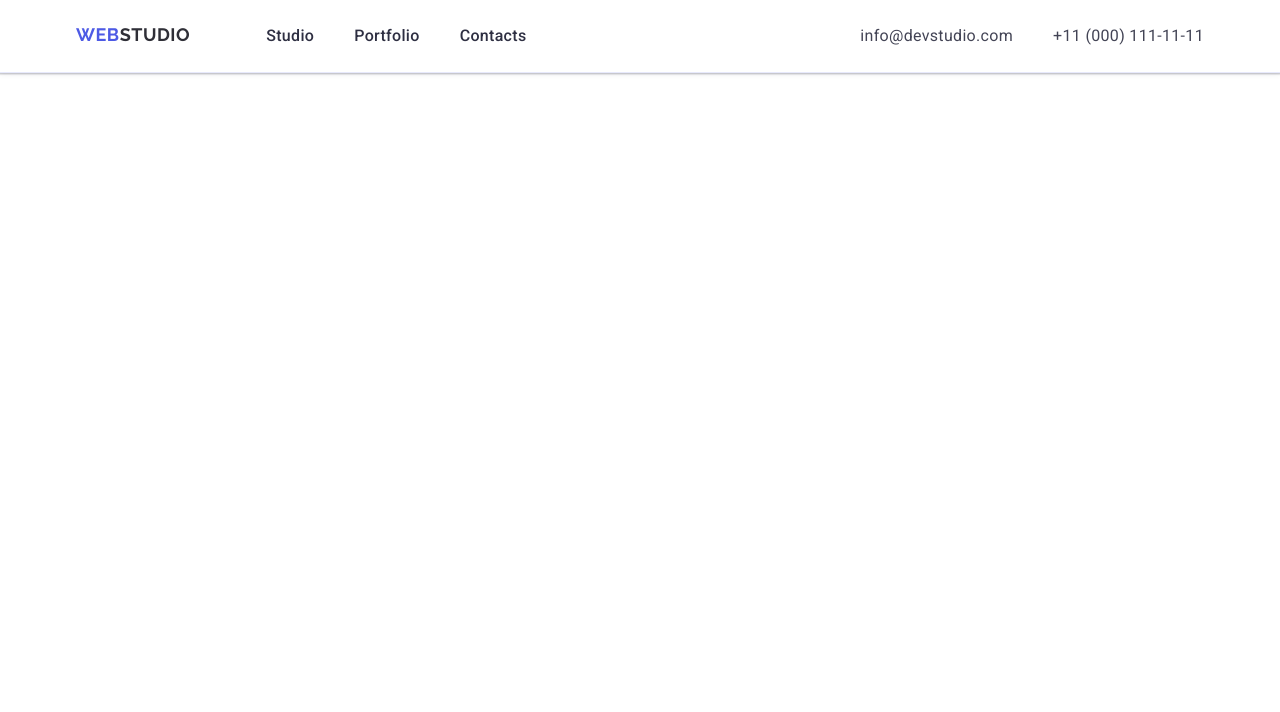
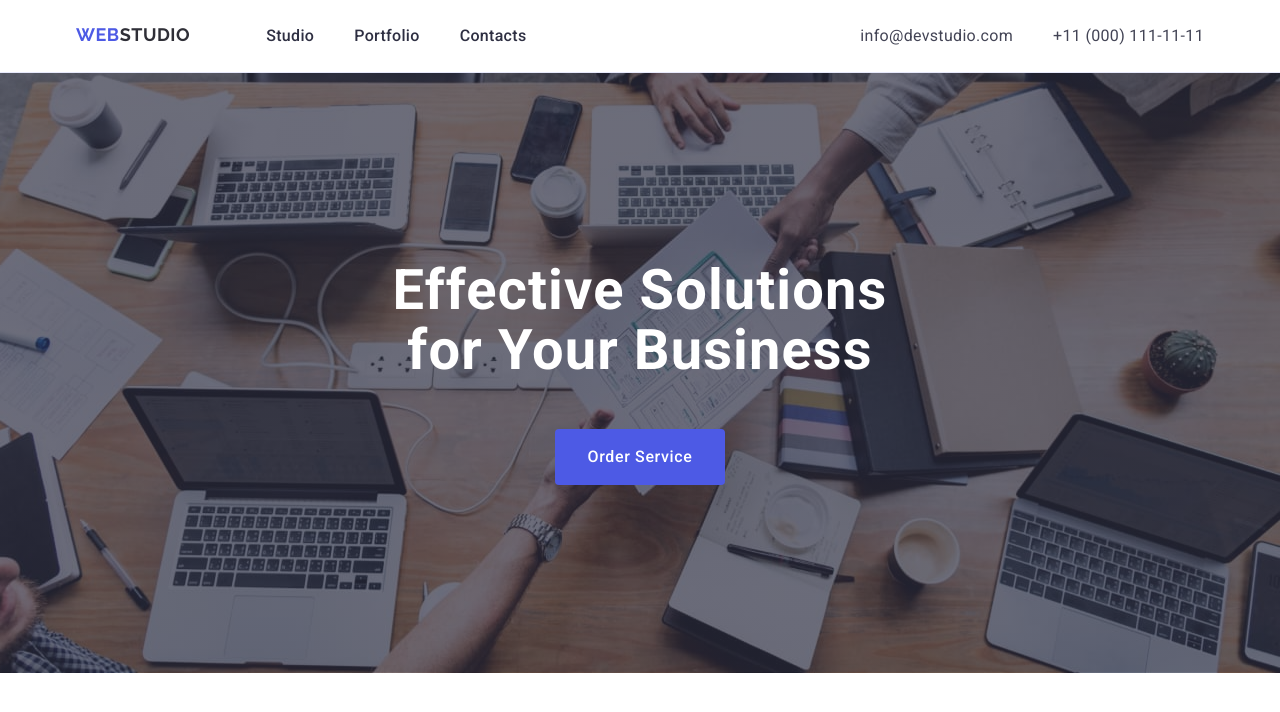
Before and after one commit to VitaliiHryshchenko/goit-markup-hw-06, a plain HTML site: page index.html in a window 1280 px wide. Drawn offline with nearby package versions, Linux system fonts and the light colour scheme.

Commit message:
section one done

```diff
--- a/css/styles.css
+++ b/css/styles.css
@@ -104,6 +104,60 @@ address {
 
 
 /*========== /HEADER MOBILE STYLES =========*/
+
+/*========== SECTION ONE MOBILE ==========*/
+.section-one {
+    max-width: 320px;
+    background-color: #2e2f42;
+    padding: 72px 0;
+    text-align: center;
+    background-image: linear-gradient(rgba(46, 47, 66, 0.7), rgba(46, 47, 66, 0.7)), url(../images/Dark-bg-mobile.jpg);
+    background-size: cover;
+    background-repeat: no-repeat;
+    background-position: center;
+    margin-left: auto;
+    margin-right: auto;
+}
+.title {
+    font-size: 36px;
+    line-height: 1.12;
+    letter-spacing: 0.02em;
+    color: #ffffff;
+    max-width: 217px;
+    margin-left: auto;
+    margin-right: auto;
+    margin-bottom: 72px;
+    text-transform: capitalize;
+}
+.but {
+    font-size: 16px;
+    font-weight: 500;
+    line-height: 1.5;
+    letter-spacing: 0.04em;
+    color: #ffffff;
+    background-color: #4D5AE5;
+    border-radius: 4px;
+    padding: 16px 32px;
+    border: none;
+    min-width: 169px;
+    transition: background-color 250ms cubic-bezier(0.4, 0, 0.2, 1) 0ms;
+}
+.but:hover,
+.but:focus {
+    background-color: #404BBF;
+}
+@media screen and (min-resolution: 192dpi),
+       screen and (min-resolution: 2dppx),
+       screen and (min-device-pixel-ratio: 2) {
+
+        .section-one {
+        background-image: linear-gradient(rgba(46, 47, 66, 0.7), rgba(46, 47, 66, 0.7)), url(../images/retina/Dark-bg-mobile@2x.jpg);
+        }
+
+}
+/*========== /SECTION ONE MOBILE ==========*/
+
+/*========== STYLE MENU MOBILE ==========*/
 @media screen and (max-width: 767px) {
 .mobile-open-btn {
     border: none;
@@ -233,6 +287,10 @@ address {
     line-height: 0;
 }
 }
+/*========== /STYLE MENU MOBILE ==========*/
+
+
+/*========== STYLE TABLET ===========*/
 
  @media screen and (min-width: 768px) {
 .container {
@@ -246,6 +304,7 @@ address {
 
         border-bottom: 1px solid #E7E9FC;
 }
+
 /*========== HEADER TABLET STYLES ==========*/
 .logo {
     margin-right: 120px;
@@ -318,10 +377,36 @@ address {
 .mobile-menu {
     display: none;
 }
- }
+
 
 /*========== /HEADER TABLET STYLES =========*/
 
+/*========== SECTION ONE TABLET ==========*/
+.section-one {
+    max-width: 768px;
+    padding: 112px 0;
+    background-image: linear-gradient(rgba(46, 47, 66, 0.7), rgba(46, 47, 66, 0.7)), url(../images/Dark-bg-tablet.jpg);
+
+}
+.title {
+    font-size: 56px;
+    line-height: 1.07;
+    max-width: 496px;
+    margin-bottom: 36px;
+    text-transform: none;
+}
+@media screen and (min-resolution: 192dpi),
+       screen and (min-resolution: 2dppx),
+       screen and (min-device-pixel-ratio: 2) {
+
+    .section-one {
+        background-image: linear-gradient(rgba(46, 47, 66, 0.7), rgba(46, 47, 66, 0.7)), url(../images/retina/Dark-bg-tablet@2x.jpg);
+    }
+
+}
+
+/*========== /SECTION ONE TABLET ==========*/
+}
 
 
  @media screen and (min-width: 1158px) {
@@ -347,4 +432,26 @@ address {
     line-height: 1.5;
     letter-spacing: 0.02em;
 }
+/*========== SECTION ONE DESKTOP ==========*/
+
+.section-one {
+    max-width: 1440px;
+    padding: 188px 0;
+    background-image: linear-gradient(rgba(46, 47, 66, 0.7), rgba(46, 47, 66, 0.7)), url(../images/bg_people_office.jpg);
+
 }
+@media screen and (min-resolution: 192dpi),
+screen and (min-resolution: 2dppx),
+screen and (min-device-pixel-ratio: 2) {
+
+    .section-one {
+        background-image: linear-gradient(rgba(46, 47, 66, 0.7), rgba(46, 47, 66, 0.7)), url(../images/retina/bg_people_office@2x.jpg);
+    }
+}
+
+
+.title {
+    margin-bottom: 48px;
+}
+/*========== SECTION ONE DESKTOP ==========*/
+}
--- a/index.html
+++ b/index.html
@@ -64,12 +64,12 @@
     <main>
       <!-- SECTION ONE -->
 
-      <!-- <section class="section-one">
+      <section class="section-one">
         <div class="container">
           <h1 class="title">Effective Solutions for Your Business</h1>
           <button class="but" type="button">Order Service</button>
         </div>
-      </section> -->
+      </section>
 
       <!-- SECTION TWO -->
 
```
